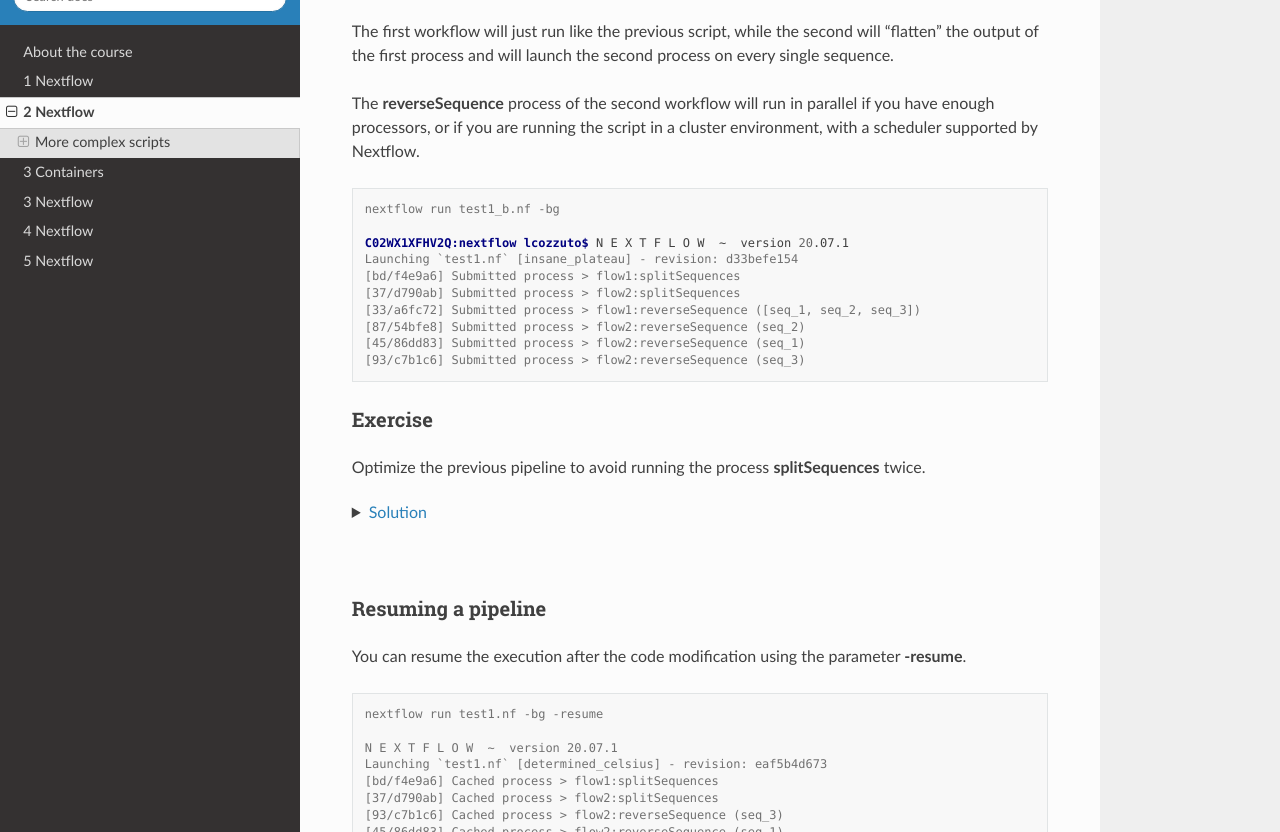
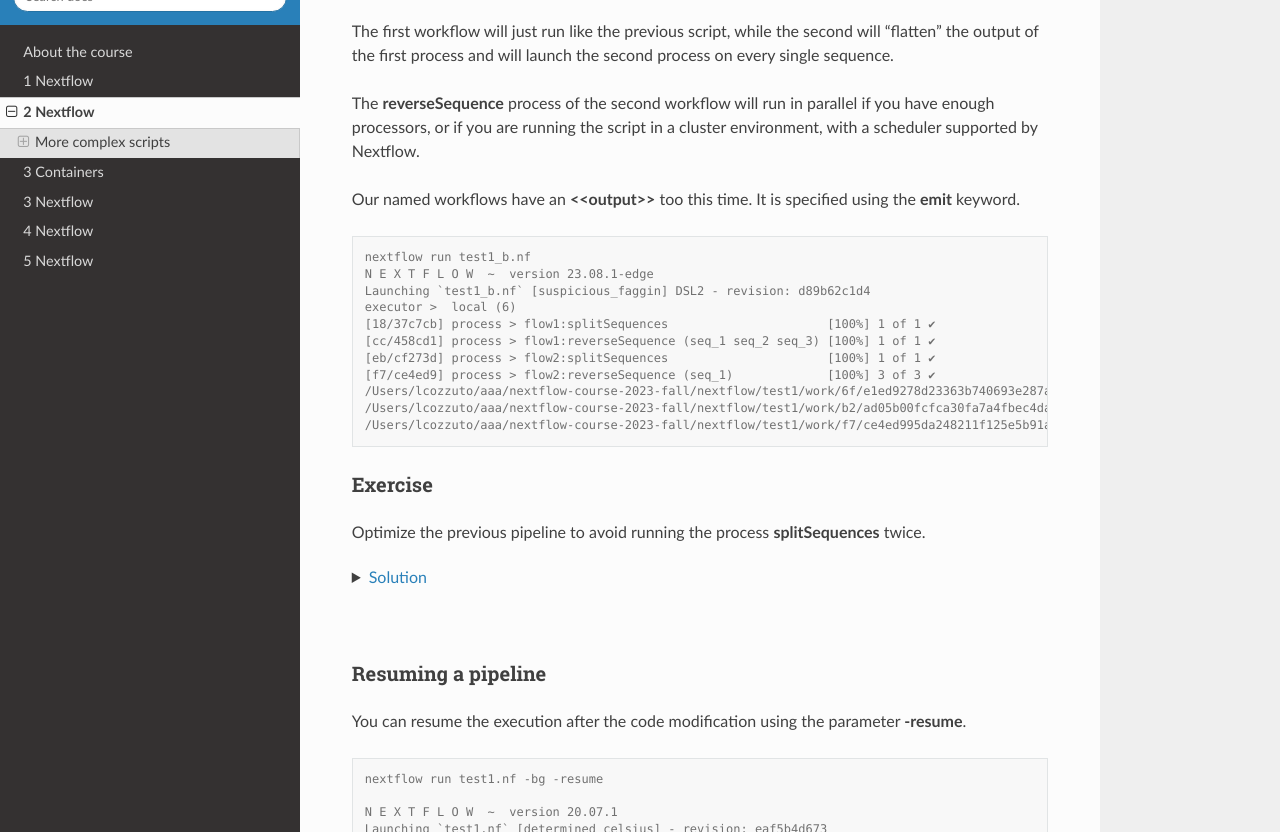
Before and after one commit to biocorecrg/nextflow-course-2023-fall, a Sphinx documentation site: the page built from docs/nextflow_2.rst, in a window 1280 px wide and 900 px high, scrolled down 2809 px, cut to the strip 68-900 px from the top of the window. Built offline with Sphinx 7.4.7 and the Read the Docs theme 2.0.0, drawn with Linux system fonts in a browser that asks for light colours.

Commit message:
Update nextflow_2.rst

```diff
--- a/docs/nextflow_2.rst
+++ b/docs/nextflow_2.rst
@@ -122,18 +122,22 @@
 
 The **reverseSequence** process of the second workflow will run in parallel if you have enough processors, or if you are running the script in a cluster environment, with a scheduler supported by Nextflow.
 
+Our named workflows have an **<<output>>** too this time. It is specified using the **emit** keyword.
+
 .. code-block:: console
 
-	nextflow run test1_b.nf -bg
+	nextflow run test1_b.nf
+	N E X T F L O W  ~  version 23.08.1-edge
+	Launching `test1_b.nf` [suspicious_faggin] DSL2 - revision: d89b62c1d4
+	executor >  local (6)
+	[18/37c7cb] process > flow1:splitSequences                      [100%] 1 of 1 ✔
+	[cc/458cd1] process > flow1:reverseSequence (seq_1 seq_2 seq_3) [100%] 1 of 1 ✔
+	[eb/cf273d] process > flow2:splitSequences                      [100%] 1 of 1 ✔
+	[f7/ce4ed9] process > flow2:reverseSequence (seq_1)             [100%] 3 of 3 ✔
+	/Users/lcozzuto/aaa/nextflow-course-2023-fall/nextflow/test1/work/6f/e1ed9278d23363b740693e287a4167/all.rev
+	/Users/lcozzuto/aaa/nextflow-course-2023-fall/nextflow/test1/work/b2/ad05b00fcfca30fa7a4fbec4dad811/all.rev
+	/Users/lcozzuto/aaa/nextflow-course-2023-fall/nextflow/test1/work/f7/ce4ed995da248211f125e5b91ab762/all.rev
 
-	C02WX1XFHV2Q:nextflow lcozzuto$ N E X T F L O W  ~  version 20.07.1
-	Launching `test1.nf` [insane_plateau] - revision: d33befe154
-	[bd/f4e9a6] Submitted process > flow1:splitSequences
-	[37/d790ab] Submitted process > flow2:splitSequences
-	[33/a6fc72] Submitted process > flow1:reverseSequence ([seq_1, seq_2, seq_3])
-	[87/54bfe8] Submitted process > flow2:reverseSequence (seq_2)
-	[45/86dd83] Submitted process > flow2:reverseSequence (seq_1)
-	[93/c7b1c6] Submitted process > flow2:reverseSequence (seq_3)
 
 
 Exercise
```
